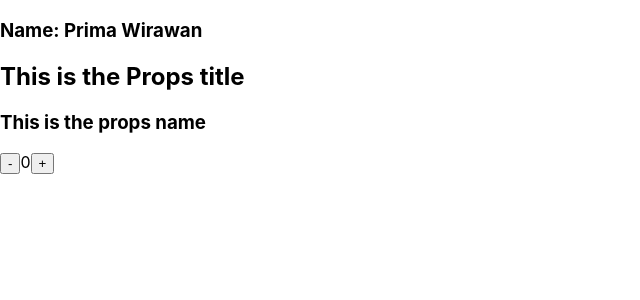
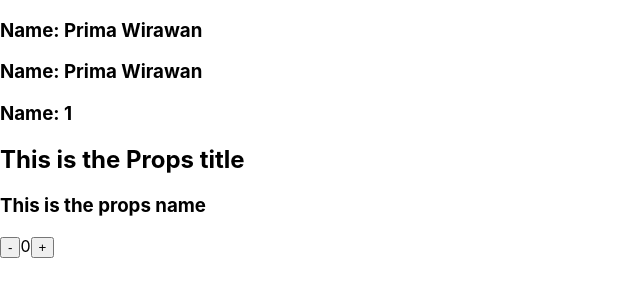
Before and after one commit to primprum/react-js, a React (Create React App) app: page / in a window 1280 px wide. Shown: the top 300 px of the page, without its empty margins (0-640 px from the left). Built offline with nearby package versions, Linux system fonts and the light colour scheme.

Commit message:
Playing with prop-types

```diff
--- a/src/App.js
+++ b/src/App.js
@@ -1,12 +1,18 @@
 import React from "react";
+// it is said that from React 17, it doesn't require this anymore, but somehow there's still error without it
+// perhaps it's got anything to do with Babel or Typescript
+
 import UsingProps from "./components/UsingProps";
 import PropsDefault from "./components/PropsDefault";
+
 import ReactState from "./components/ReactState";
 
 const App = () => {
   return (
     <>
       <UsingProps name="Prima Wirawan" education="Universitas Sriwijaya" />
+      <UsingProps /> {/* use the default value */}
+      <UsingProps name={1} /> {/* this will return error on console.log */}
       <PropsDefault title="This is the Props title" name="This is the props name" />
       <ReactState />
     </>
--- a/src/components/UsingProps.js
+++ b/src/components/UsingProps.js
@@ -1,5 +1,8 @@
 // learn on how props actually works (the other way)
 import React from "react";
+
+// you need this for propTypes, type "impt"
+import PropTypes from "prop-types";
 
 // const UsingProps = ({ name, education }) => {
 //   return (
@@ -19,4 +22,14 @@ const UsingProps = ({ name }) => {
   );
 };
 
+// if you wanna use default value
+UsingProps.defaultProps = {
+  name: "Prima Wirawan",
+};
+
+// set default type, add isRequired if necessary
+UsingProps.propTypes = {
+  name: PropTypes.string.isRequired,
+};
+
 export default UsingProps;
```
Also changed, not shown: src/others/Tweet.js (renamed from src/components/Tweet.js), src/others/TweetApp.js (renamed from src/components/TweetApp.js).
